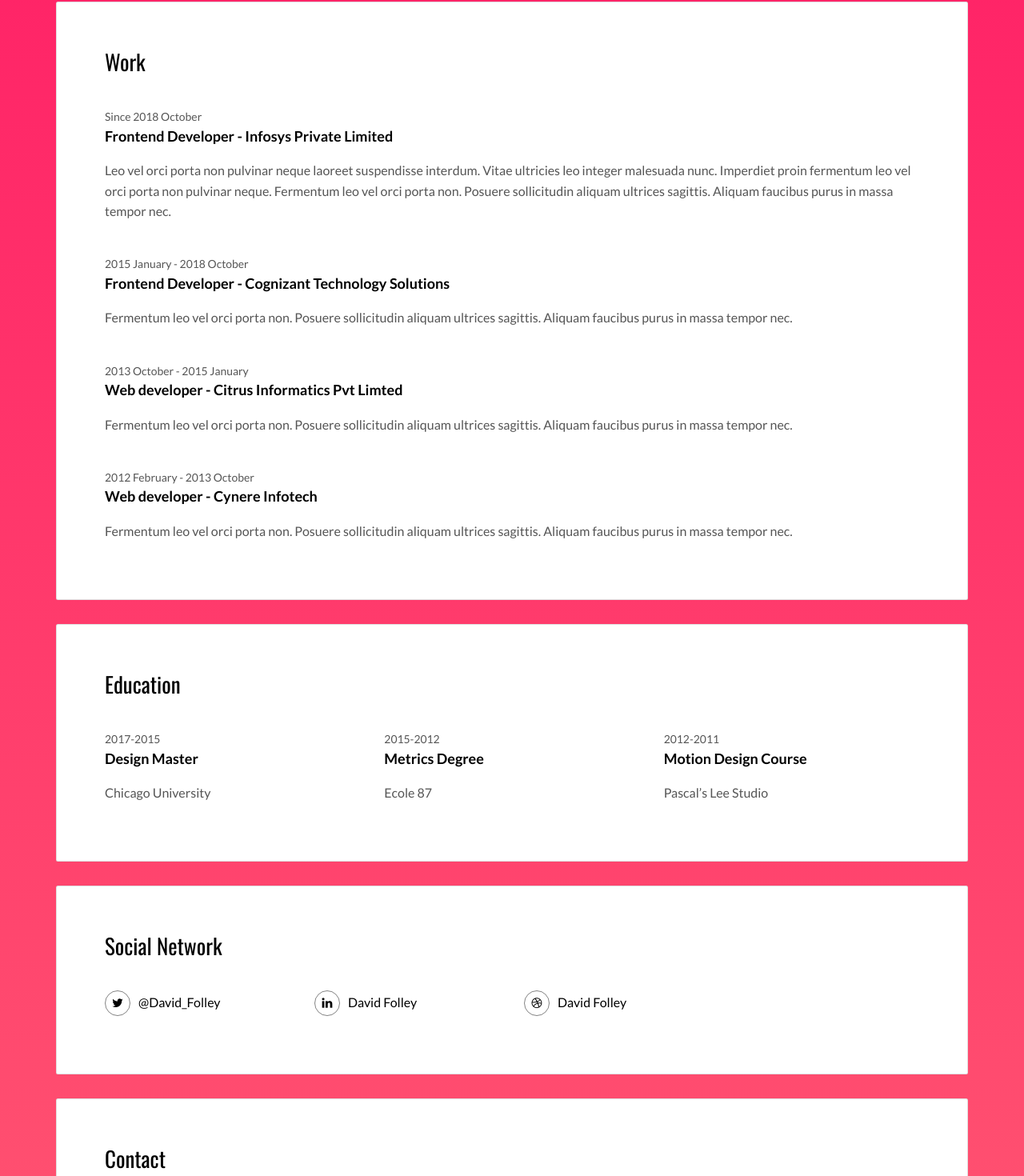
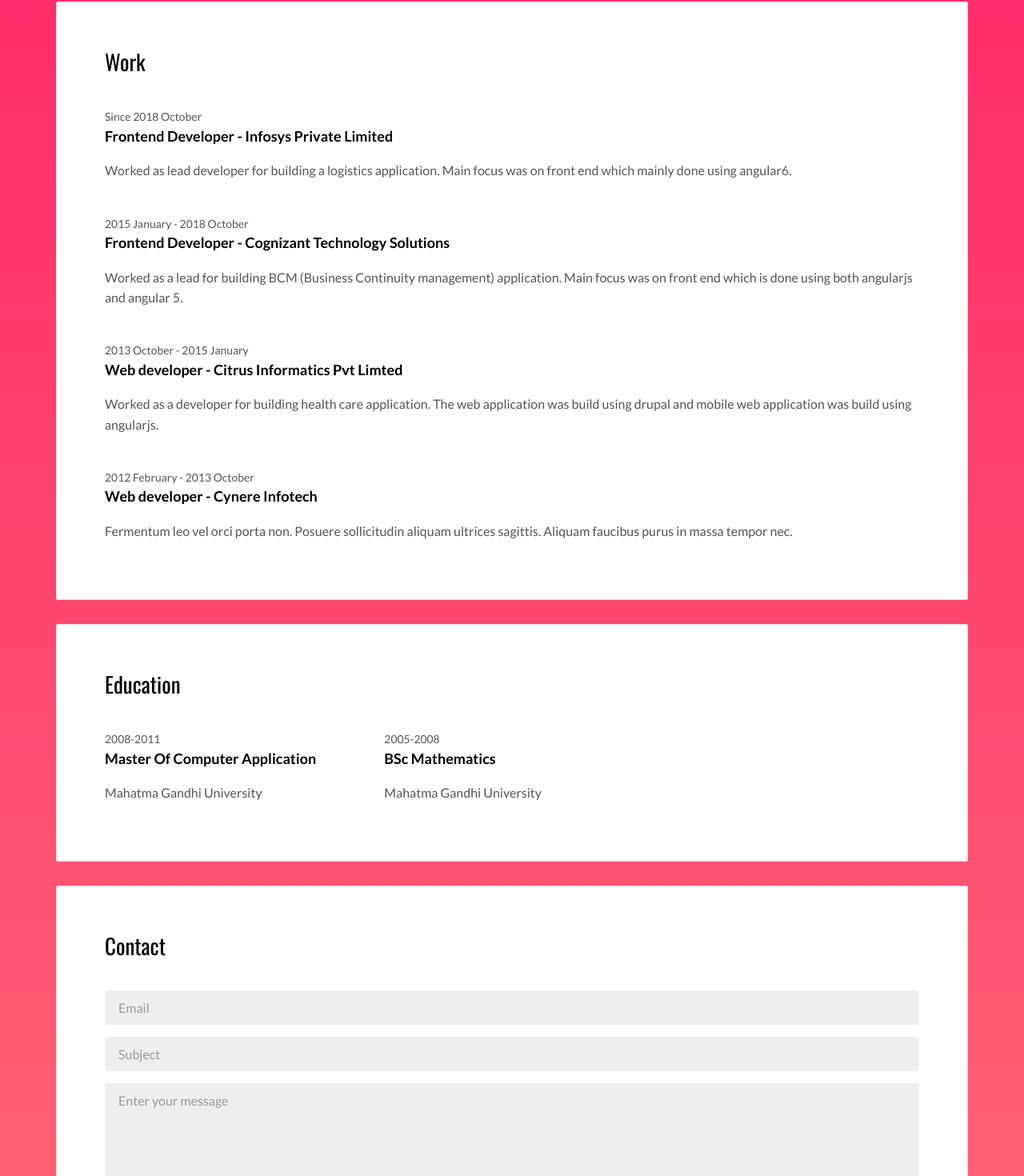
Before and after one commit to sivams20/portfolio, an Angular app: page / in a window 1280 px wide. Shown: the part 1285-2755 px from the top of the page at 80% size. Built offline with nearby package versions, Linux system fonts and the light colour scheme.

Commit message:
Added some content

```diff
--- a/src/app/about/app.about.html
+++ b/src/app/about/app.about.html
@@ -6,8 +6,8 @@
           <p><img src="./assets/images/img-01.jpg" class="img-responsive" alt=""></p>
         </div>
         <div class="col-md-8">
-
-        <p>Hey all, Myself Baluraj. You can call me Balu.</p>
+        <p>Hey all, Myself Baluraj. You can call me Balu. I am a Front End developer from India. I am curently working with Infosys.</p>
+        <p>My main area of expertise is front end development.</p>
         </div>
       </div>
     </div>
--- a/src/app/app.component.html
+++ b/src/app/app.component.html
@@ -79,7 +79,7 @@
           </div>
           </div>
         </div> -->
-        <app-network></app-network>
+        <!-- <app-network></app-network> -->
         <app-contact></app-contact>
      </div>
    </div>
--- a/src/app/app.module.ts
+++ b/src/app/app.module.ts
@@ -1,6 +1,7 @@
 import { BrowserModule } from '@angular/platform-browser';
 import { NgModule } from '@angular/core';
 import { ReactiveFormsModule } from '@angular/forms';
+import { HttpClientModule } from '@angular/common/http';
 
 import { AppRoutingModule } from './app-routing.module';
 import { AppComponent } from './app.component';
@@ -31,6 +32,7 @@
     BrowserModule,
     AppRoutingModule,
     ReactiveFormsModule,
+    HttpClientModule,
     ServiceWorkerModule.register('ngsw-worker.js', { enabled: environment.production })
   ],
   providers: [],
--- a/src/app/contact/app.contact.ts
+++ b/src/app/contact/app.contact.ts
@@ -1,5 +1,6 @@
 import { Component, OnInit } from '@angular/core';
 import { FormBuilder, FormGroup, Validators } from '@angular/forms';
+import { HttpClient } from '@angular/common/http';
 
 @Component({
   selector: 'app-contact',
@@ -8,7 +9,8 @@
 export class AppContact implements OnInit {
 
   contactForm: FormGroup;
-  constructor(private formBuilder: FormBuilder){
+  baseUri = 'http://localhost:8080';
+  constructor(private formBuilder: FormBuilder, private http: HttpClient){
 
   }
 
@@ -22,6 +24,10 @@
 
 onSubmit() {
   console.log(this.contactForm);
+  var obj = {'email': this.contactForm.value.email, 'subject': this.contactForm.value.subject, 'message': this.contactForm.value.message }
+  console.log(obj);
+  this.http.post(`${this.baseUri}/send`, obj)
+    .subscribe(res => console.log('Done'));
 }
 
 }
--- a/src/app/education/app.education.html
+++ b/src/app/education/app.education.html
@@ -4,24 +4,21 @@
       <div class="row">
         <div class="col-md-4">
           <div class="education-experience">
-            <small class="date">2017-2015</small>
-            <h3 class="h5 date-title">Design Master</h3>
-            <p>Chicago University</p>
+            <small class="date">2008-2011</small>
+            <h3 class="h5 date-title">Master Of Computer Application</h3>
+            <p>Mahatma Gandhi University</p>
           </div>
 
         </div>
         <div class="col-md-4">
           <div class="education-experience">
-            <small class="date">2015-2012</small>
-            <h3 class="h5 date-title">Metrics Degree</h3>
-            <p>Ecole 87</p>
+            <small class="date">2005-2008</small>
+            <h3 class="h5 date-title">BSc Mathematics</h3>
+            <p>Mahatma Gandhi University</p>
           </div>
         </div>
         <div class="col-md-4">
           <div class="education-experience">
-            <small class="date">2012-2011</small>
-            <h3 class="h5 date-title">Motion Design Course</h3>
-            <p>Pascal’s Lee Studio</p>
           </div>
         </div>
       </div>
--- a/src/app/footer/app.footer.html
+++ b/src/app/footer/app.footer.html
@@ -2,10 +2,9 @@
     <div class="container">
       <div class="row">
         <div class="col-xs-12">
-          <p><img src="./assets/images/mashup-icon.svg" alt=""></p>
 
-          <p>©All right reserved. Design <a href="http://www.mashup-template.com/" title="Create website with free html template">Mashup Template</a>/<a href="https://unsplash.com/" title="Beautiful Free Images">Unsplash</a></p>
-          <p>
+          <p>©All right reserved.<a href="#" title=""></a></p>
+          <!-- <p>
             <a class="fa-icon fa-icon-2x" href="https://facebook.com/" title="">
               <i class="fa fa-facebook"></i>
             </a>
@@ -21,7 +20,7 @@
             <a class="fa-icon fa-icon-2x" href="https://vimeo.com/" title="">
               <i class="fa fa-vimeo"></i>
             </a>
-          </p>
+          </p> -->
         </div>
       </div>
     </div>
--- a/src/app/work/app.work.html
+++ b/src/app/work/app.work.html
@@ -4,26 +4,24 @@
       <div class="work-experience">
         <small class="date">Since 2018 October</small>
         <h3 class="h5 date-title">Frontend Developer - <a href="https://www.infosys.com/" title="Create professionnal website">Infosys Private Limited</a></h3>
-        <p>Leo vel orci porta non pulvinar neque laoreet suspendisse interdum. Vitae ultricies leo integer malesuada nunc. Imperdiet proin fermentum leo vel orci porta non pulvinar neque. Fermentum leo vel orci porta non. Posuere sollicitudin aliquam ultrices sagittis. Aliquam faucibus purus in massa tempor nec.</p>
+        <p>Worked as lead developer for building a logistics application. Main focus was on front end which mainly done using angular6.</p>
       </div>
 
       <div class="work-experience">
         <small class="date">2015 January - 2018 October</small>
         <h3 class="h5 date-title">Frontend Developer - <a href="https://www.cognizant.com/" title="">Cognizant Technology Solutions</a></h3>
-        <p>Fermentum leo vel orci porta non. Posuere sollicitudin aliquam ultrices sagittis. Aliquam faucibus purus in massa tempor nec.</p>
+        <p>Worked as a lead for building BCM (Business Continuity management) application. Main focus was on front end which is done using both angularjs and angular 5.</p>
       </div>
 
       <div class="work-experience">
         <small class="date">2013 October - 2015 January</small>
         <h3 class="h5 date-title">Web developer - <a href="https://www.citrusinformatics.com/" title="">Citrus Informatics Pvt Limted</a></h3>
-
-        <p>Fermentum leo vel orci porta non. Posuere sollicitudin aliquam ultrices sagittis. Aliquam faucibus purus in massa tempor nec.</p>
+        <p>Worked as a developer for building health care application. The web application was build using drupal and mobile web application was build using angularjs.</p>
       </div>
 
       <div class="work-experience">
         <small class="date">2012 February - 2013 October</small>
         <h3 class="h5 date-title">Web developer - <a href="https://cynere.com/" title="">Cynere Infotech</a></h3>
-
         <p>Fermentum leo vel orci porta non. Posuere sollicitudin aliquam ultrices sagittis. Aliquam faucibus purus in massa tempor nec.</p>
       </div>
     </div>
```
Also changed, not shown: package.json (+5 -3 lines), server.js (+25 -1 lines), 2 other files (tests, documents, lock files or other folders).
